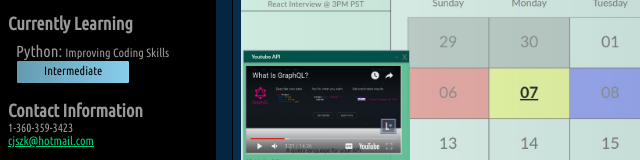
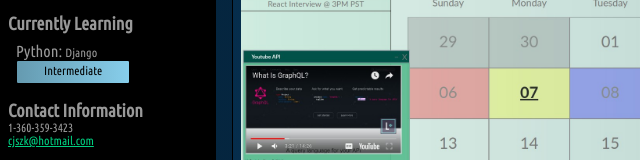
Before and after one commit to cjszk/portfolio, a website: page public/index.html in a window 1280 px wide. Shown: the part 500-660 px from the top of the page, 0-640 px from the left. Drawn offline with nearby package versions, Linux system fonts and the light colour scheme.

```diff
--- a/public/index.html
+++ b/public/index.html
@@ -48,7 +48,7 @@
             <h2 class="anchor__currently-learning__header">Currently Learning</h2>
             <ul class="anchor__currently-learning__ul">
                 <li class="anchor__currently-learning__li">
-                    <p class="anchor__currently-learning__tech">Python: <span class="small">Improving Coding Skills</span></p>
+                    <p class="anchor__currently-learning__tech">Python: <span class="small">Django</span></p>
                     <span class="anchor__currently-learning__python-bar">Intermediate</span>
                     <span class="anchor__currently-learning__python-tech"></span>
                 </li>
```
